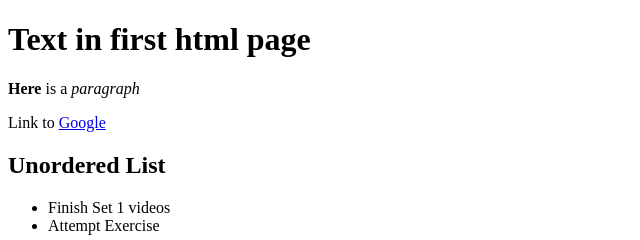
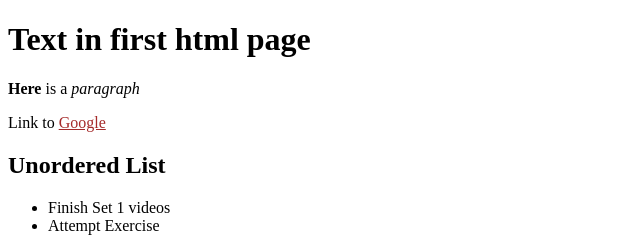
Before and after one commit to sankalpjohri/html_start, a plain HTML site: page index.html in a window 1280 px wide. Shown: the top 240 px of the page, 0-640 px from the left. Drawn offline with Linux system fonts and the light colour scheme.

Commit message:
Added a stylesheet

```diff
--- a/index.html
+++ b/index.html
@@ -3,6 +3,7 @@
   <head>
     <title> First Html Page </title>
     <meta charset="utf-8" />
+    <link rel="stylesheet" href="style.css" />
   <head>
   <body>
     <h1><span>Text</span> in first html page</h1>
--- /dev/null
+++ b/style.css
@@ -0,0 +1,5 @@
+a {
+    color: brown;
+    text-decoration: underline;
+    cursor: pointer
+}
```
